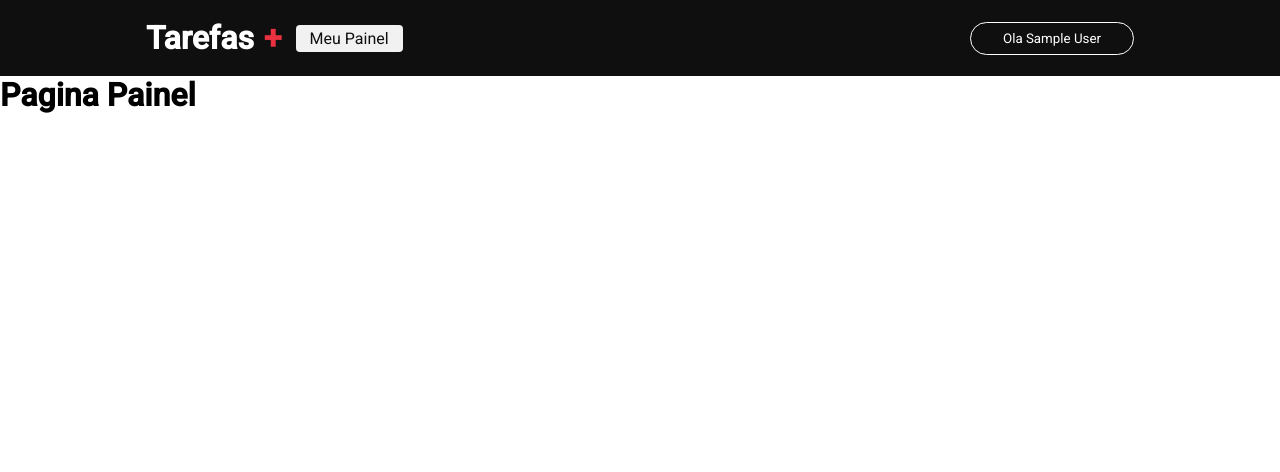
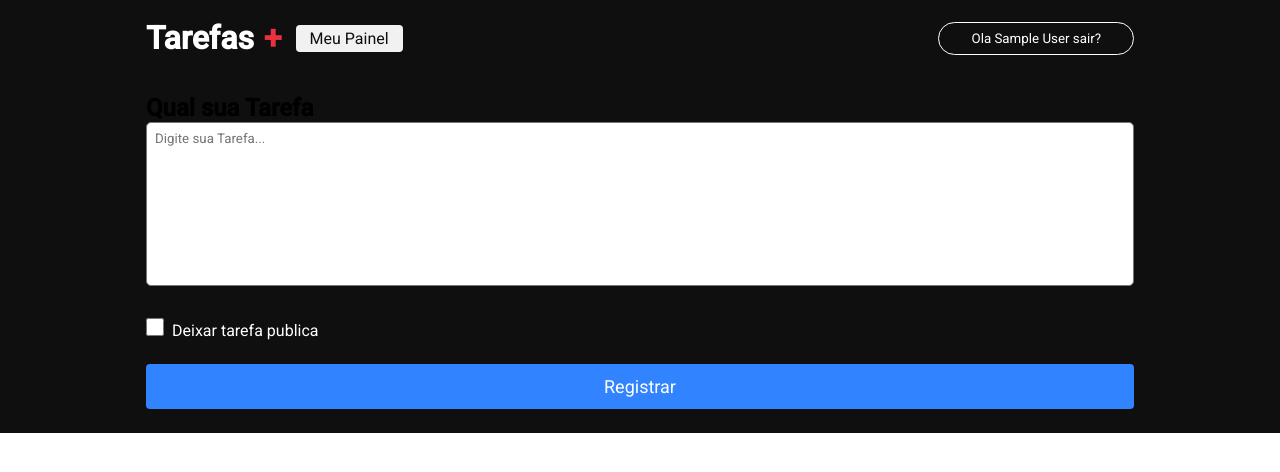
Before and after one commit to oscarRodriguesDev/tarefasNext, a Next.js app: page /dashboards in a window 1280 px wide. Shown: the top 472 px of the page. Built offline with nearby package versions, Linux system fonts and the light colour scheme; no server answers; sample sign-in values are in the browser's storage.

Commit message:
evolução da pagina de login

```diff
--- a/src/components/header/index.tsx
+++ b/src/components/header/index.tsx
@@ -13,16 +13,24 @@
               Tarefas <span>+</span>
             </h1>
           </Link>
+         {/*  <Link href="/dashboards" className={styles.link}>
+            Meu Painel
+          </Link> */}
+        {session?.user &&(
           <Link href="/dashboards" className={styles.link}>
-            Meu Painel
-          </Link>
+          Meu Painel
+        </Link>
+        )
+
+        }
+
         </nav>
         {/*  <button className={styles.loginButton}>Acessar</button> */}
         {status === "loading" ? (
           <></>
         ) : session ? (
 
-          <button className={styles.loginButton} onClick={()=>{signOut()}}>Ola {session?.user?.name}</button>
+          <button className={styles.loginButton} onClick={()=>{signOut()}}>Ola {session?.user?.name} sair?</button>
         ):(
             <button className={styles.loginButton} onClick={()=>{signIn()}}>Acessar</button>
         )
--- /dev/null
+++ b/src/components/textarea/index.tsx
@@ -0,0 +1,7 @@
+import { HTMLProps } from 'react'
+import styles from './styles.module.css'
+function Textarea({...rest}: HTMLProps<HTMLTextAreaElement>) {
+    return <textarea className={styles.textarea} {...rest}></textarea>
+}
+
+export default Textarea
--- /dev/null
+++ b/src/components/textarea/styles.module.css
@@ -0,0 +1,8 @@
+.textarea{
+   width: 100%;
+   resize: none;
+   height:164px;
+   border-radius: 5px;
+   outline: none;
+   padding:8px;
+}
--- a/src/pages/dashboards/index.tsx
+++ b/src/pages/dashboards/index.tsx
@@ -1,15 +1,53 @@
+import styles from "./styles.module.css";
+import Head from "next/head";
+import { GetServerSideProps } from "next";
+import { getSession } from "next-auth/react";
+import Textarea from '../../components/textarea'
 
-import styles from './styles.module.css'
-import Head from 'next/head'
-const  Dashboards =()=>{
-    return(
+const Dashboards = () => {
+  return (
     <div className={styles.container}>
       <Head>
         <title> Meu Painel</title>
       </Head>
-           <h1>Pagina Painel</h1>
+     <main className={styles.main}>
+        <section className={styles.content}>
+            <div className={styles.contentForm}>
+                <h1 className="styles.title">Qual sua Tarefa</h1>
+                <Textarea
+                placeholder="Digite sua Tarefa..."
+                />
+                <div className={styles.checkBoxArea}>
+
+                    <input type="checkbox"  className={styles.checkbox}/>
+                    <label>Deixar tarefa publica</label>
                 </div>
-    )
+                <button className={styles.button} type='submit'>Registrar</button>
+            </div>
+        </section>
+
+     </main>
+    </div>
+  );
+};
+
+export default Dashboards;
+
+/* o metodo abaixo permite que seja possivel privar rotas */
+export const getServerSideProps: GetServerSideProps = async ({req}) => {
+  const session = await getSession( {req} );
+
+  if (!session?.user) {
+    //redireciona para a pagina home
+    return {
+      redirect: {
+        destination: "/",
+        permanent: false,
+      },
+    };
   }
 
-export default Dashboards
+  return {
+    props: {},
+  };
+};
--- a/src/pages/dashboards/styles.module.css
+++ b/src/pages/dashboards/styles.module.css
@@ -0,0 +1,51 @@
+.container {
+    width: 100%;
+}
+
+.content {
+    background-color: #0f0f0f;
+    width: 100%;
+    display: flex;
+    align-items: center;
+    justify-content: center;
+}
+
+.contentForm {
+    max-width: 1024px;
+    width: 100%;
+    padding: 0 18px;
+    padding-bottom: 24px;
+    margin-top: 18px;
+
+}
+
+.title {
+    color: #fff;
+    margin-bottom: 8px;
+}
+
+.checkBoxArea label {
+    margin-left: 8px;
+    color: #fff;
+}
+
+.checkBoxArea {
+    margin: 14px 0;
+}
+
+.checkbox {
+    width: 18px;
+    height: 18px;
+    margin: 14px 0;
+}
+
+.button{
+    width: 100%;
+    border:0;
+    border-radius: 4px;
+    color:#fff;
+    background-color: #3183ff;
+    padding:12px 0;
+    font-size: 18px;
+
+}
```
Lines whose indentation alone changed are shown as unchanged.
